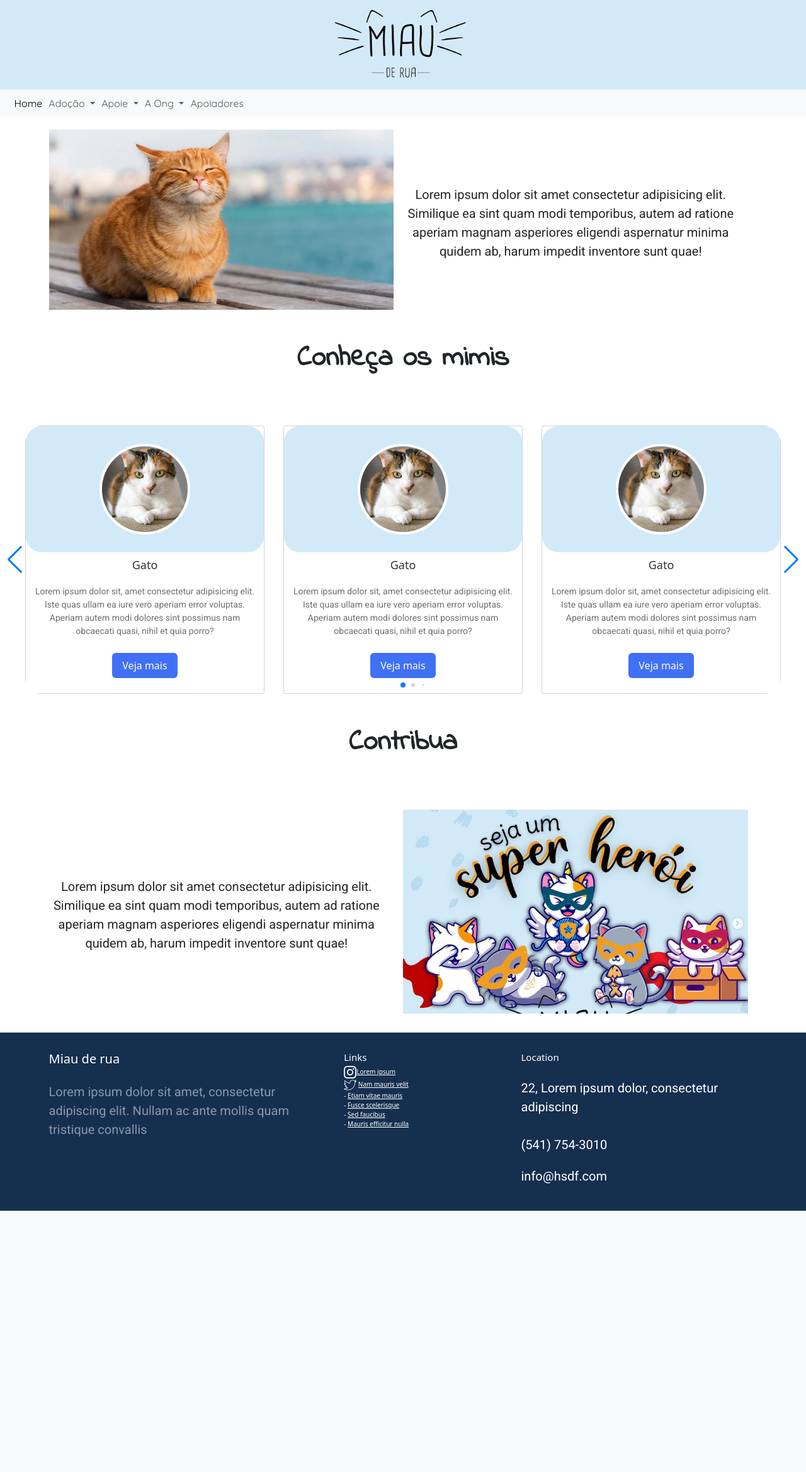
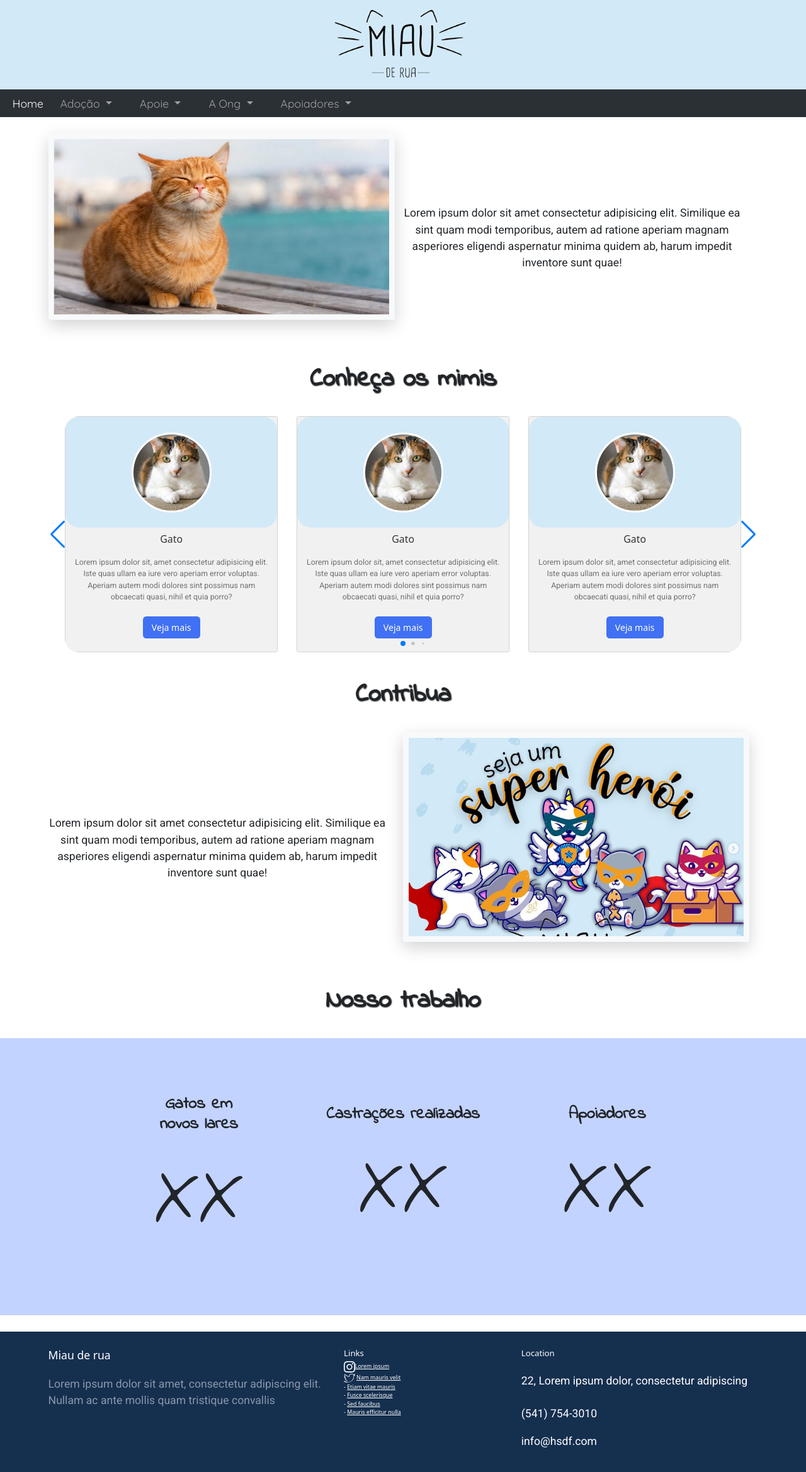
Before and after one commit to LuizScarparo/siteMiauDeRua, a PHP site: page / in a window 1280 px wide. Shown: the whole page at 63% size. Before the commit the page ends 1923 px from the top, so only its background shows below. Run offline with PHP 8.4, Linux system fonts and the light colour scheme.

Commit message:
quase a primeira pagina

```diff
--- a/css/styles.css
+++ b/css/styles.css
@@ -5,12 +5,19 @@
 }
 
 :root {
-    font-size: 62.5%;
+    font-size: 55%;
 }
 
 nav {
-    font-size: 1.6rem;
+    font-size: 2rem;
     font-family: 'Quicksand', sans-serif;
+    margin-bottom: 3rem;
+    color: white;
+}
+
+.dropdown,
+nav-link {
+    padding: 0 2rem 0 ;
 }
 
 .header-logo {
@@ -47,24 +54,31 @@ p {
 .row img {
     width: 100%;
     height: auto;
+    box-shadow: 2rem;
 }
 
 h2.secondTitle {
     display: flex;
     align-items: center;
     justify-content: center;
-    padding: 5rem 0 5rem 0;
-    margin-bottom: 3rem;
+    padding: 5rem 0 2rem 0;
+    margin-bottom: 2rem;
 
     font-size: 4.5rem;
     font-weight: bold;
     font-family: 'Indie Flower', cursive;
+    text-shadow: 1px 1px 2px rgb(1, 1, 1);
 
 }
 
 .col {
     display: flex;
     align-items: center;
+}
+
+img {
+    box-shadow: 2rem;
+
 }
 
 .slide-container {
@@ -78,9 +92,11 @@ h2.secondTitle {
     border-radius: 2.5rem;
 }
 
+
 .card,
 .swiper-slide {
     border-radius: 2.5rem;
+    outline: none;
 }
 
 .image-content,
@@ -89,6 +105,7 @@ h2.secondTitle {
     flex-direction: column;
     align-items: center;
     padding: 1rem 1.4rem;
+    background-color: #f1f1f1;
 }
 
 .image-content {
@@ -145,12 +162,12 @@ h2.secondTitle {
 }
 
 .swiper-navBtn {
-    color: #4070F4;
+    color: #c3d3ff;
     transition: color .3s ease;
 }
 
 .swiper-navBtn:hover {
-    color: #355699;
+    color: #97a8ca;
 }
 
 .card-image .card-img {
@@ -163,7 +180,7 @@ h2.secondTitle {
 
 .swiper-navBtn::before,
 .swiper-navBtn::after {
-    font-size: 4rem;
+    font-size: 1rem;
 }
 
 .swiper-button-next {
@@ -174,10 +191,26 @@ h2.secondTitle {
     left: 0;
 }
 
-
 .footer {
     background: #152F4F;
     color: white;
+}
+
+.card-group,
+.card-footer {
+    display: flex;
+    flex-direction: column;
+    justify-content: center;
+    align-items: center;
+    text-align: center;
+    gap: 15rem;
+
+}
+
+.card-group {
+    background-color: #c3d3ff;
+    width: 100%;
+    height: 130rem;
 }
 
 .footer .links ul {
@@ -203,18 +236,25 @@ h2.secondTitle {
     transition: color .2s;
 }
 
-.footer .about-company a:hover {
-    color: #4180CB;
+.footer .location i {
+    font-size: 1.8rem;
 }
 
-.footer .location i {
-    font-size: 18px;
+.card-title {
+    font-size: 3rem;
+    font-family: 'Indie Flower', sans-serif;
+    font-weight: bold;
+
 }
 
-.footer .copyright p {
-    border-top: 1px solid rgba(255, 255, 255, .1);
+.card-title footer {
+    margin-bottom: 5rem;
 }
 
+.card-text {
+    font-size: 15rem;
+    font-family: 'Indie Flower', sans-serif;
+}
 .footer img {
     width: 2rem;
     height: 2rem;
@@ -228,3 +268,14 @@ h2.secondTitle {
     }
 
 }
+/* Defina os tamanhos de fonte para diferentes larguras de tela usando @media queries */
+@media (min-width: 790px) {
+    .card-group {
+        height: 50rem;
+    }
+
+}
+@media (max-width: 576px) {
+
+
+}
--- a/index.html
+++ b/index.html
@@ -25,7 +25,7 @@
         <div class="header-logo">
             <img src="./assets/logoMiau.png" alt="Logo da Miau">
         </div>
-        <nav class="navbar navbar-expand-lg bg-body-tertiary">
+        <nav class="navbar navbar-expand-lg bg-body-tertiary" data-bs-theme="dark">
             <div class="container-fluid">
                 <a class="navbar-brand" href="#"></a>
                 <button class="navbar-toggler" type="button" data-bs-toggle="collapse"
@@ -34,7 +34,7 @@
                     <span class="navbar-toggler-icon"></span>
                 </button>
                 <div class="collapse navbar-collapse" id="navbarSupportedContent">
-                    <ul class="navbar-nav me-auto mb-2 mb-lg-0">
+                    <ul class="navbar-nav me-auto mb-2 mb-lg-0 justify-content-end">
                         <li class="nav-item">
                             <a class="nav-link active" aria-current="page" href="#">Home</a>
                         </li>
@@ -80,9 +80,15 @@
                                 </li>
                                 <li><a class="dropdown-item" href="#">Something else here</a></li>
                             </ul>
-                        <li class="nav-item">
-                            <a class="nav-link" href="#">Apoiadores</a>
-                        </li>
+                        <li class="nav-item dropdown">
+                            <a class="nav-link dropdown-toggle" href="#" role="button" data-bs-toggle="dropdown"
+                                aria-expanded="false">
+                                Apoiadores
+                            </a>
+                            <ul class="dropdown-menu">
+                                <li><a class="dropdown-item" href="#">Conheça nossos apoiadores</a></li>
+                            </ul>
+
                         </li>
                     </ul>
                 </div>
@@ -93,7 +99,7 @@
     <div class="container text-center">
         <div class="row">
             <div class="col">
-                <img src="./assets/imagemGato.webp" alt="" srcset="">
+                <img src="./assets/imagemGato.webp" class="shadow-lg p-3 mb-5 bg-body-tertiary rounded">
             </div>
             <div class="col">
                 <p class="row">Lorem ipsum dolor sit amet consectetur adipisicing elit.
@@ -108,7 +114,7 @@
         <section class="carousel-wrapper">
             <div class="slide-container swiper">
                 <div class="slide-content">
-                    <div class="card-wrapper swiper-wrapper">
+                    <div class="card-wrapper swiper-wrapper  ">
                         <div class="card swiper-slide">
                             <div class="image-content">
                                 <span class="overlay"></span>
@@ -279,15 +285,36 @@
                             Similique ea sint quam modi temporibus, autem ad ratione aperiam magnam asperiores eligendi
                             aspernatur
                             minima quidem ab, harum impedit inventore sunt quae!</p>
-                        </div>
-                        <div class="col">
-                            <img src="./assets/apoio.png" alt="" srcset="">
-                        </div>
+                    </div>
+                    <div class="col">
+                        <img src="./assets/apoio.png" class="shadow-lg p-3 mb-5 bg-body-tertiary rounded">
+                    </div>
                 </div>
             </div>
         </section>
     </main>
     <footer>
+        <h2 class="secondTitle">Nosso trabalho</h2>
+        <div class="card-group">
+            <div class="card-footer">
+                <div class="card-body">
+                    <h5 class="card-title">Gatos em <br>novos lares</h5>
+                    <p class="card-text">XX</p>
+                </div>
+            </div>
+            <div class="card-footer">
+                <div class="card-body">
+                    <h5 class="card-title">Castrações realizadas</h5>
+                    <p class="card-text">XX</p>
+                </div>
+            </div>
+            <div class="card-footer">
+                <div class="card-body">
+                    <h5 class="card-title">Apoiadores</h5>
+                    <p class="card-text">XX</p>
+                </div>
+            </div>
+        </div>
         <div class="mt-5 pt-5 pb-5 footer">
             <div class="container">
                 <div class="row">
```
